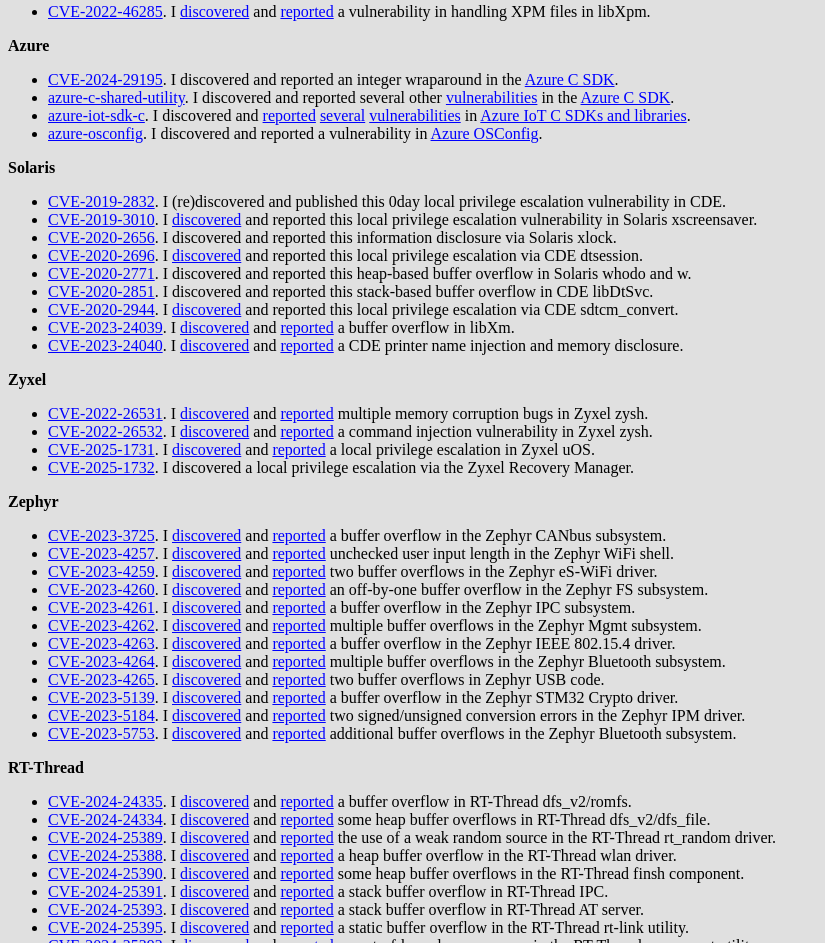
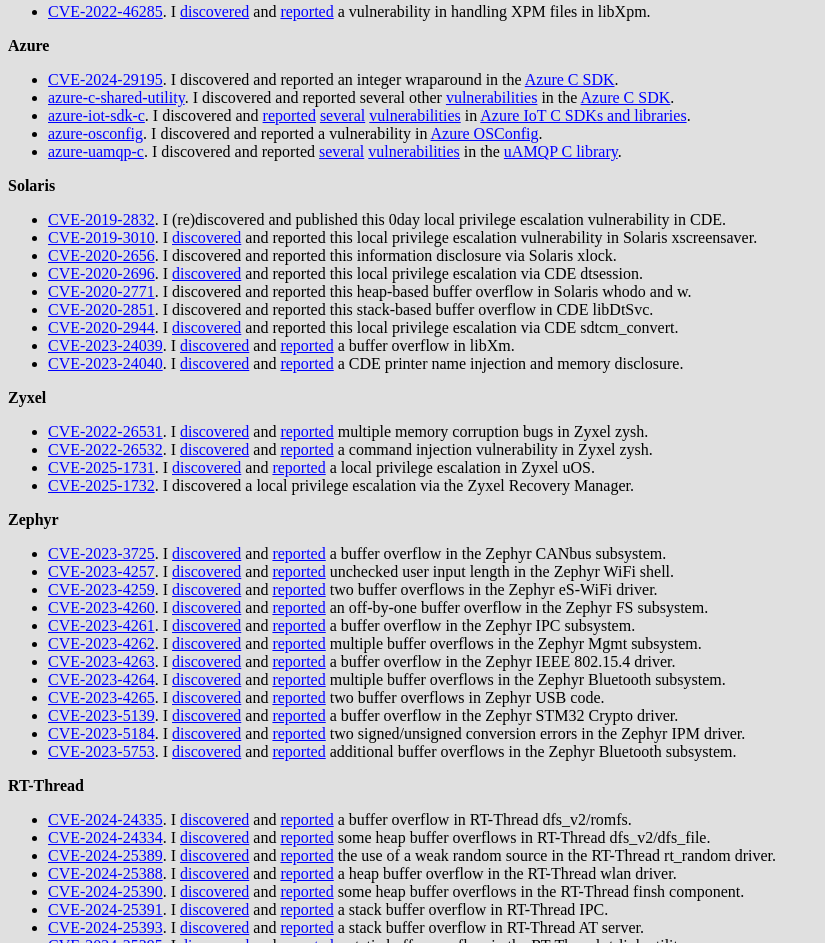
Before and after one commit to 0xdea/0xdea.github.io, a plain HTML site: page index.html in a window 1280 px wide. Shown: the part 3468-4411 px from the top of the page, without its empty margins (0-825 px from the left). Drawn offline with Linux system fonts and the light colour scheme.

Commit message:
Add vulnerabilities in azure-uamqp-c

```diff
--- a/index.html
+++ b/index.html
@@ -329,6 +329,7 @@ feedback to &lt;<a href="mailto:raptor[at]0xdeadbeef.info">raptor[at]0xdeadbeef.
 <li><a href="https://github.com/Azure/azure-c-shared-utility/commit/3d14f91c58ee805ca4075d688fba1d95f496d16f">azure-c-shared-utility</a>. I discovered and reported several other <a href="https://github.com/Azure/azure-c-shared-utility/commit/b2cc7468a6299f9177e6d806e45448b47ba4a618">vulnerabilities</a> in the <a href="https://github.com/Azure/azure-c-shared-utility">Azure C SDK</a>.
 <li><a href="https://github.com/Azure/azure-iot-sdk-c/commit/e2cc0b4de238071f2a185030e32c6c4089e619d3">azure-iot-sdk-c</a>. I discovered and <a href="https://github.com/Azure/azure-iot-sdk-c/commit/0030ea8b36e9e6e50575ce26091be29e54588304">reported</a> <a href="https://github.com/Azure/azure-iot-sdk-c/commit/e2cc0b4de238071f2a185030e32c6c4089e619d3">several</a> <a href="https://github.com/Azure/azure-iot-sdk-c/commit/8a0c0dd079cb3dcbea57d548e58ea98474f3ce3e">vulnerabilities</a> in <a href="https://github.com/Azure/azure-iot-sdk-c">Azure IoT C SDKs and libraries</a>.
 <li><a href="https://github.com/Azure/azure-osconfig/commit/ebcd13188250ffda99966a014cf2e26bbc80a299">azure-osconfig</a>. I discovered and reported a vulnerability in <a href="https://github.com/Azure/azure-osconfig">Azure OSConfig</a>.
+<li><a href="https://github.com/Azure/azure-uamqp-c/commit/e02272b01687154d050768747ce41c776c4ddc36">azure-uamqp-c</a>. I discovered and reported <a href="https://github.com/Azure/azure-uamqp-c/commit/30865c9ccedaa32ddb036e87a8ebb52c3f18f695">several</a> <a href="https://github.com/Azure/azure-uamqp-c/commit/1603acf7da8bd8b469a2735318497ae5550ee4fc">vulnerabilities</a> in the <a href="https://github.com/Azure/azure-uamqp-c">uAMQP C library</a>.
 </ul>
 
 <b>Solaris</b>
```
